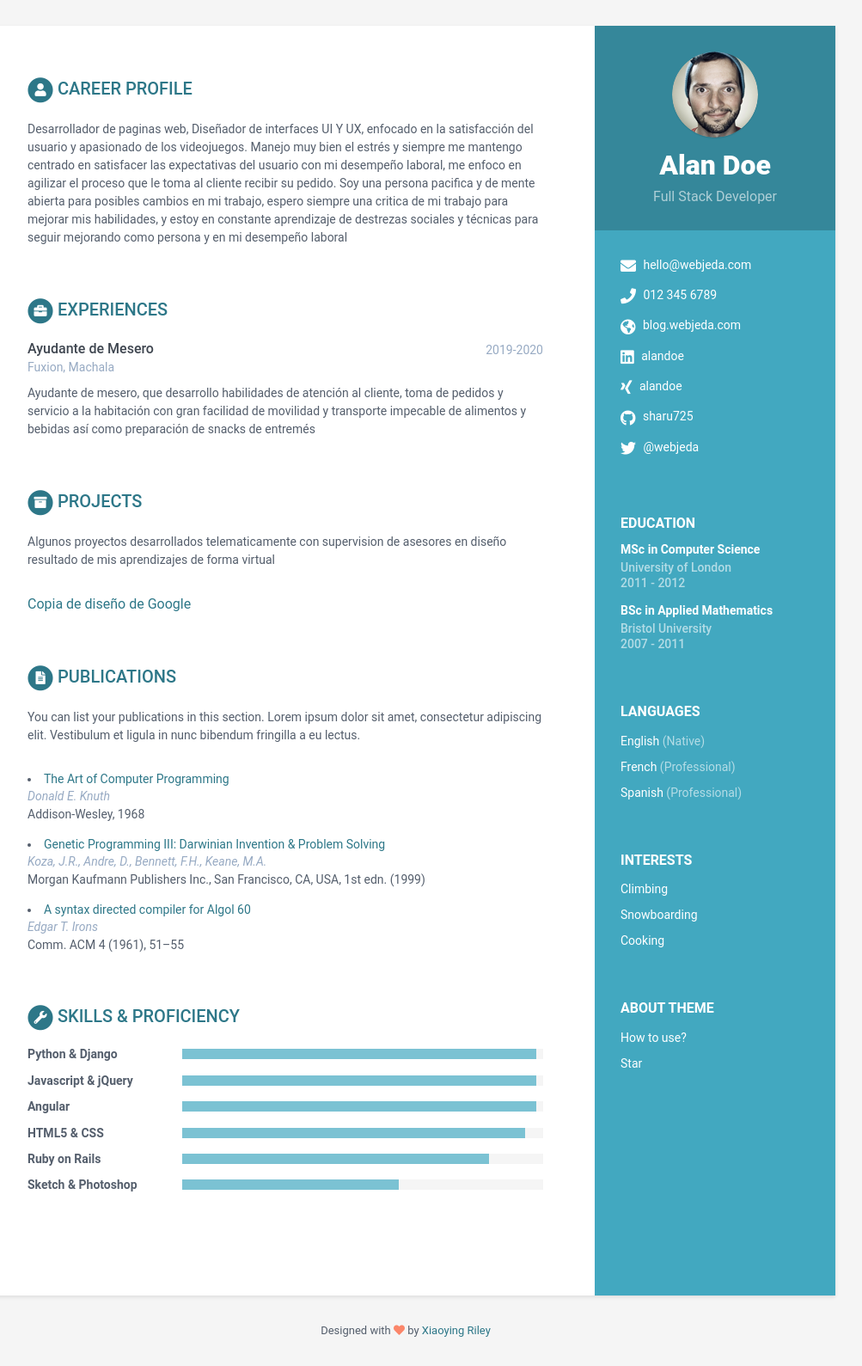
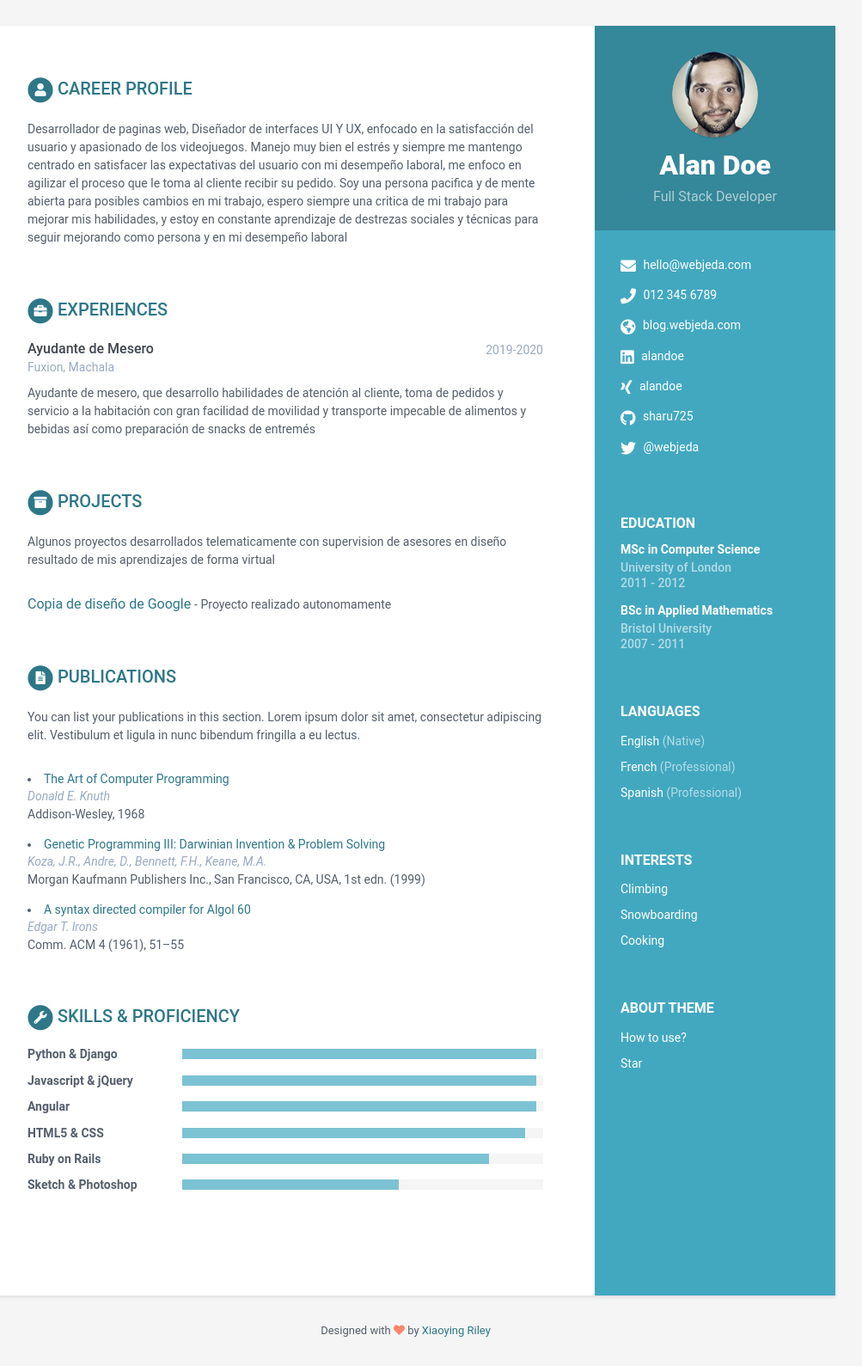
Before and after one commit to KevinC99/good-birch-4e19a, a Jekyll site: the page built from index.html, in a window 1280 px wide. Shown: the whole page at 86% size, without its empty margins (168-1171 px from the left). Built offline with Jekyll 4.4.1, drawn with Linux system fonts in a browser that asks for light colours.

Commit message:
data.yml: updated tagline in assignments

```diff
--- a/_data/data.yml
+++ b/_data/data.yml
@@ -79,6 +79,7 @@ projects:
   assignments:
     - title: Copia de diseño de Google
       link: 'https://github.com/KevinC99/Copia-de-Googgle'
+      tagline: 'Proyecto realizado autonomamente '
   intro: >-
     Algunos proyectos desarrollados telematicamente con supervision de asesores
     en diseño resultado de mis aprendizajes de forma virtual
```
